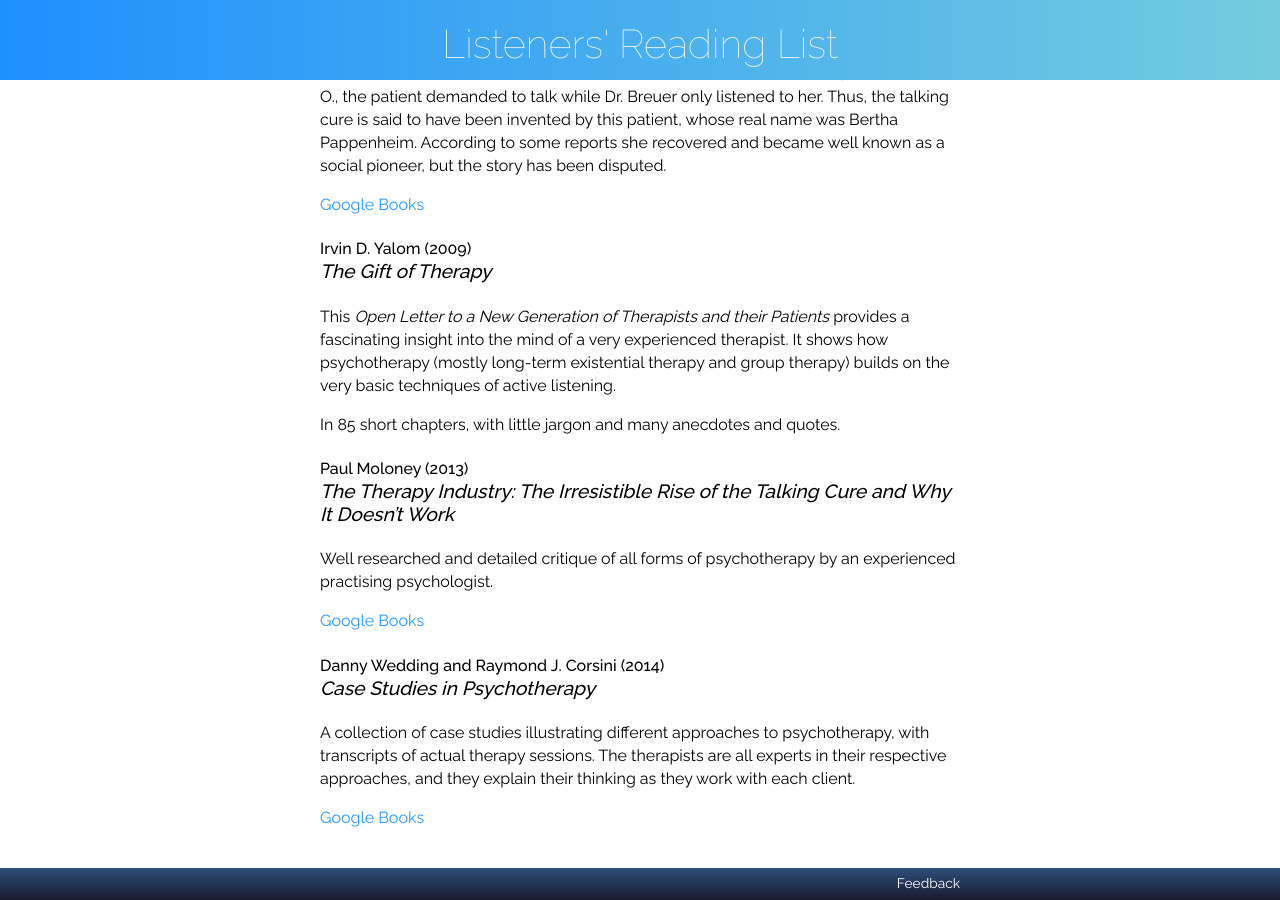
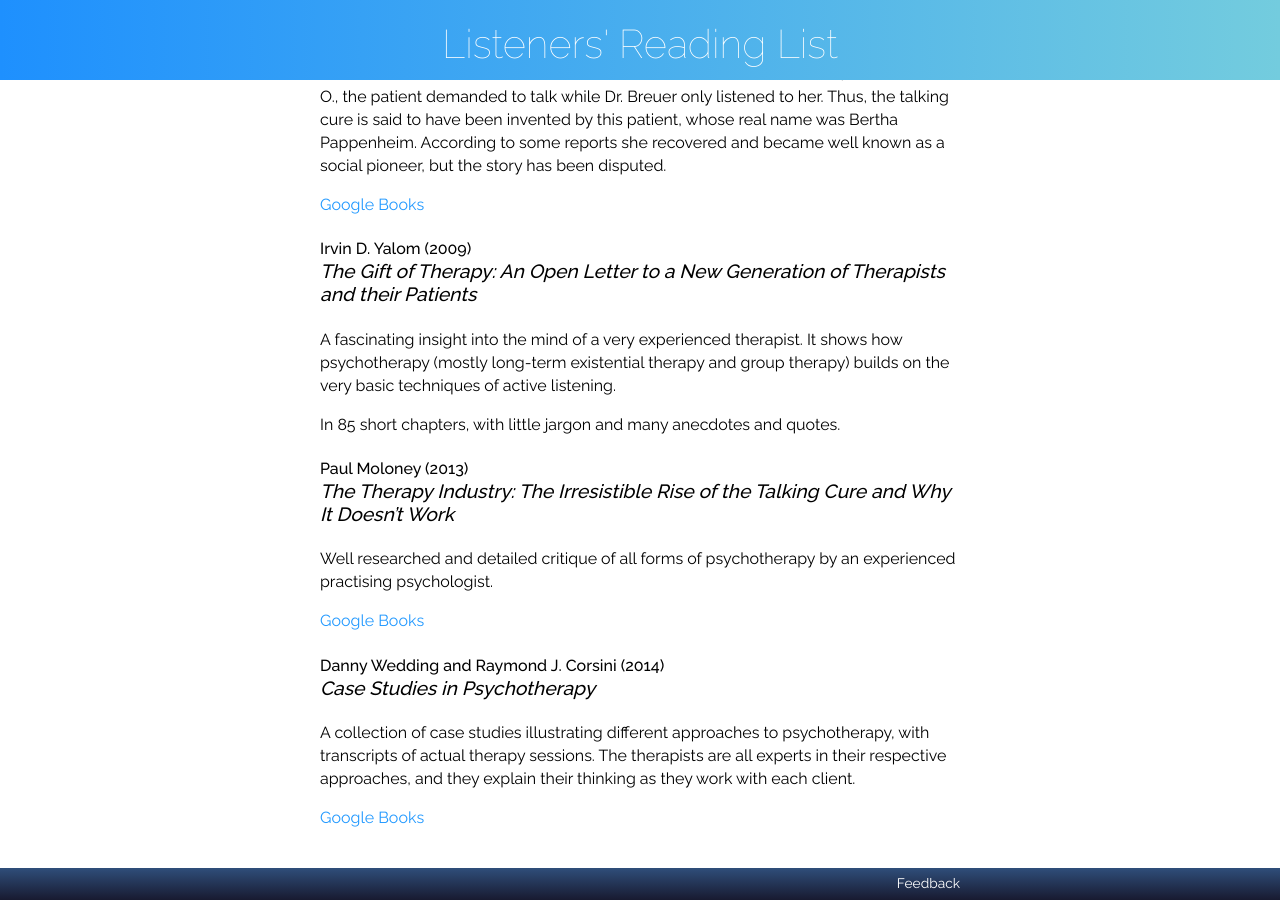
Before and after one commit to RarelyCharlie/rarelycharlie.github.io, a Jekyll site: the page built from books.md, in a window 1280 px wide and 900 px high, scrolled down 2460 px. Built offline with Jekyll 4.4.1, drawn with Linux system fonts in a browser that asks for light colours.

Commit message:
fix formatting

```diff
--- a/books.md
+++ b/books.md
@@ -78,9 +78,9 @@ Only for historical interest. This book is thought to be the first to describe l
 
 [Google Books](https://books.google.com/books/about/Studies_On_Hysteria.html?id=AO_X3hZn5YwC)
 
-#### Irvin D. Yalom (2009) _The Gift of Therapy_
+#### Irvin D. Yalom (2009) _The Gift of Therapy: An Open Letter to a New Generation of Therapists and their Patients_
 
-This _Open Letter to a New Generation of Therapists and their Patients_ provides a fascinating insight into the mind of a very experienced therapist. It shows how psychotherapy (mostly long-term existential therapy and group therapy) builds on the very basic techniques of active listening.
+A fascinating insight into the mind of a very experienced therapist. It shows how psychotherapy (mostly long-term existential therapy and group therapy) builds on the very basic techniques of active listening.
 
 In 85 short chapters, with little jargon and many anecdotes and quotes.
 
```
